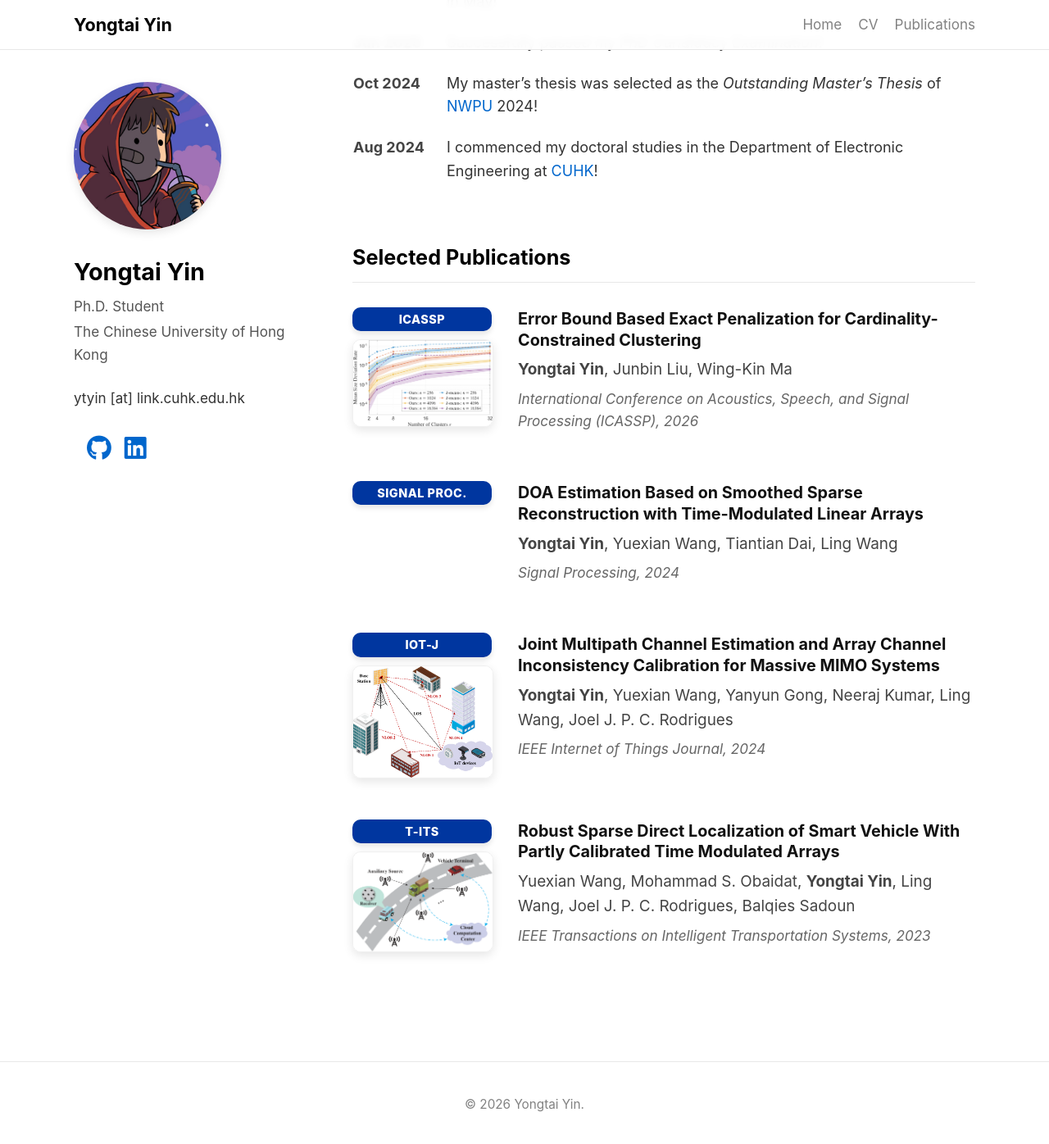
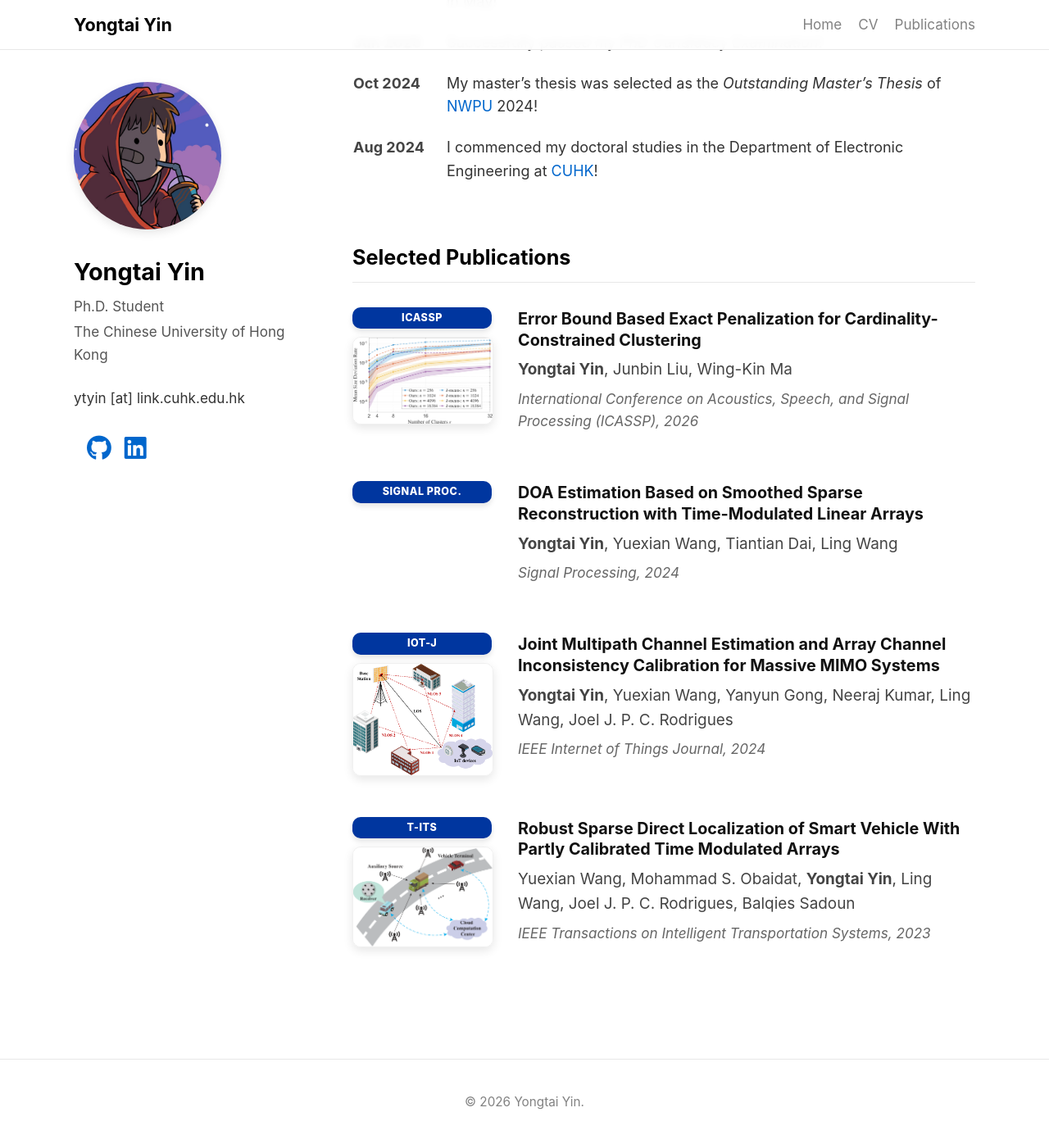
Before and after one commit to yongtai-yin/yongtai-yin.github.io, a Jekyll site: the page built from index.md, in a window 1280 px wide and 1400 px high, scrolled down 764 px. Shown: the top 1396 px of the window at 82% size. Built offline with Jekyll 4.4.1, drawn with Linux system fonts in a browser that asks for light colours; a style sheet for code colours, icons or effects is not loaded.

```diff
--- a/assets/css/style.css
+++ b/assets/css/style.css
@@ -213,7 +213,7 @@
     background-color: #00369f; /* Reverted to deeper blue based on 'AJP' reference which is dark blue */
     color: #fff;
     padding: 3px 0; /* Vertical padding */
-    font-size: 0.8em; /* Larger font */
+    font-size: 0.7em; /* Larger font */
     font-weight: 800; /* Extra bold */
     text-transform: uppercase;
     border-radius: 10px; /* Soft rounded corners like reference */
```
